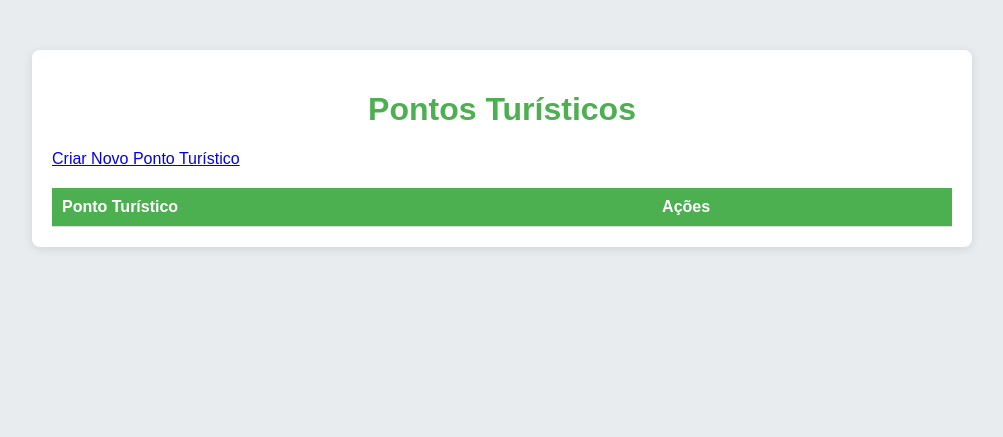
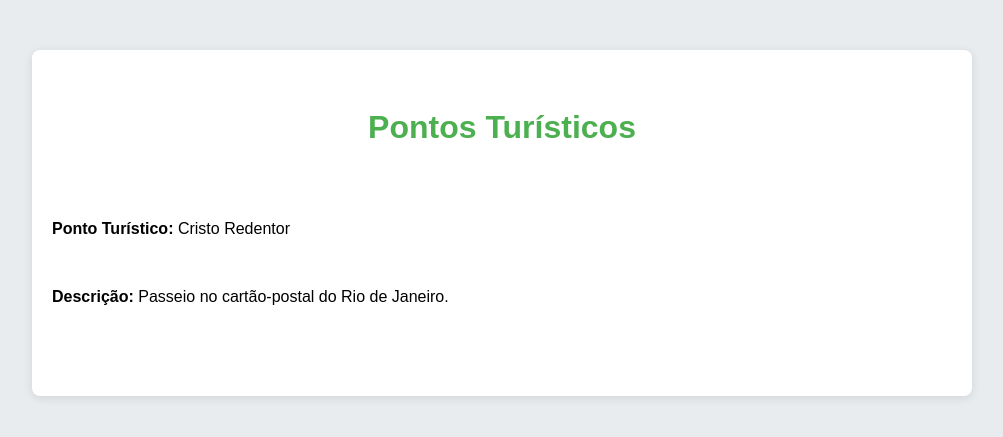
Before and after one commit to LuanRamalho/Python-com-Django-38---roteiros_de_viagem, a Django app: page /roteiros/roteiro/1/pontos_turisticos/ in a window 1280 px wide. Shown: the top 437 px of the page, without its empty margins (138-1141 px from the left). Run offline with Django 5.2, Linux system fonts and the light colour scheme; data comes from the database, SQL or seed files in the repository; lists and menus that the app fills with data are empty.

Commit message:
listar_pontos_turisticos.html

```diff
--- a/Python com Django 38 - roteiros_de_viagem/roteiros/templates/roteiros/listar_pontos_turisticos.html
+++ b/Python com Django 38 - roteiros_de_viagem/roteiros/templates/roteiros/listar_pontos_turisticos.html
@@ -16,6 +16,7 @@
             background-color: #fff;
             border-radius: 8px;
             box-shadow: 0 2px 10px rgba(0, 0, 0, 0.1);
+            white-space: pre-line; /* Garante quebra de linha automática */
         }
         h1 {
             text-align: center;
@@ -48,26 +49,11 @@
 <body>
     <div class="container">
         <h1>Pontos Turísticos</h1>
-        <a href="{% url 'criar_ponto_turistico' roteiro.id %}">Criar Novo Ponto Turístico</a>
-        <table>
-            <thead>
-                <tr>
-                    <th>Ponto Turístico</th>
-                    <th>Ações</th>
-                </tr>
-            </thead>
-            <tbody>
-                {% for ponto in pontos_turisticos %}
-                    <tr>
-                        <td>{{ ponto.nome }}</td>
-                        <td class="action-buttons">
-                            <a href="{% url 'editar_ponto_turistico' ponto.id %}">Editar</a>
-                            <a href="{% url 'excluir_ponto_turistico' ponto.id %}">Excluir</a>
-                        </td>
-                    </tr>
-                {% endfor %}
-            </tbody>
-        </table>
+            {% for p in ponto %}
+                <p> <b>Ponto Turístico:</b> {{ p.nome }}</p>
+                <p> <b>Descrição:</b> {{ p.descricao }}</p>
+
+            {% endfor %}
     </div>
 </body>
 </html>
```
